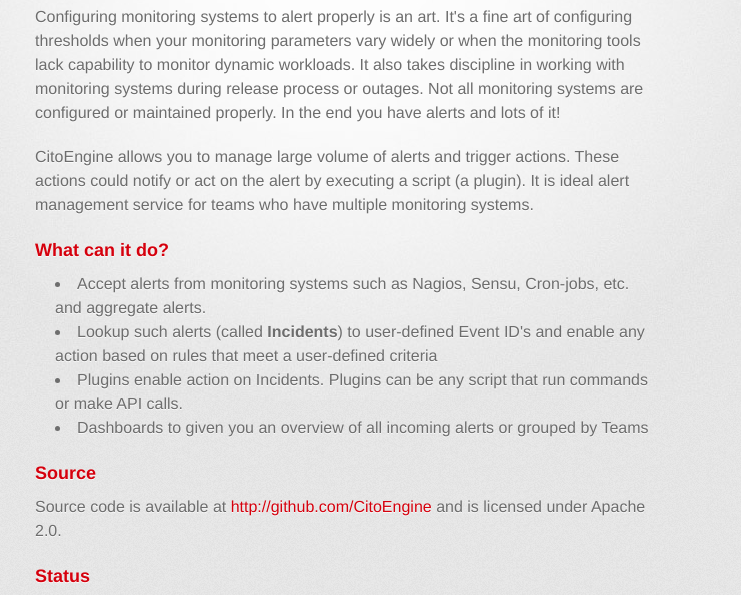
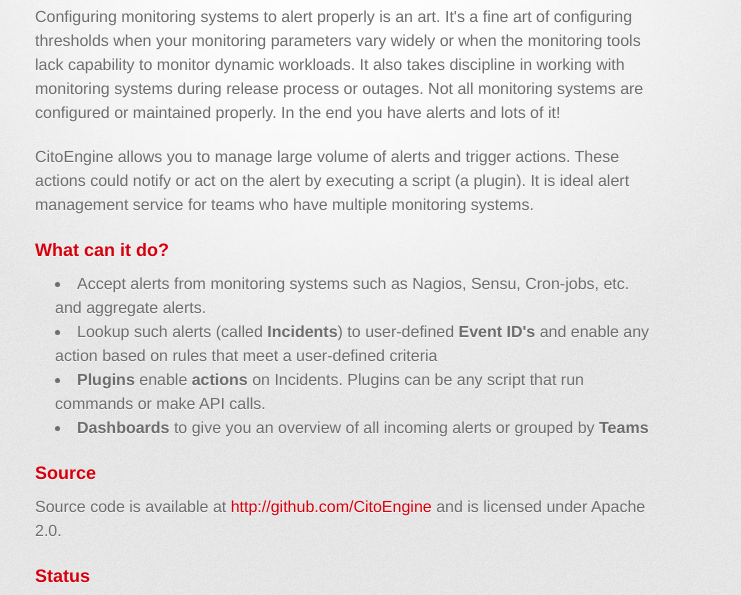
Before and after one commit to CitoEngine/citoengine.github.io, a plain HTML site: page index.html in a window 1280 px wide. Shown: the part 173-768 px from the top of the page, without its empty margins (295-1036 px from the left). Drawn offline with Linux system fonts and the light colour scheme; a web font is replaced by a local one.

Commit message:
even more cosmetic and grammar changes

```diff
--- a/index.html
+++ b/index.html
@@ -35,9 +35,9 @@
 
 <ul>
 <li>Accept alerts from monitoring systems such as Nagios, Sensu, Cron-jobs, etc. and aggregate alerts. </li>
-<li>Lookup such alerts (called <strong>Incidents</strong>) to user-defined Event ID's and enable any action based on rules that meet a user-defined criteria</li>
-<li>Plugins enable action on Incidents. Plugins can be any script that run commands or make API calls.</li>
-<li>Dashboards to given you an overview of all incoming alerts or grouped by Teams</li>
+<li>Lookup such alerts (called <strong>Incidents</strong>) to user-defined <strong>Event ID's</strong> and enable any action based on rules that meet a user-defined criteria</li>
+<li><strong>Plugins</strong> enable <strong>actions</strong> on Incidents. Plugins can be any script that run commands or make API calls.</li>
+<li><strong>Dashboards</strong> to give you an overview of all incoming alerts or grouped by <strong>Teams</strong></li>
 </ul><h3>
 
 <h3>
```
